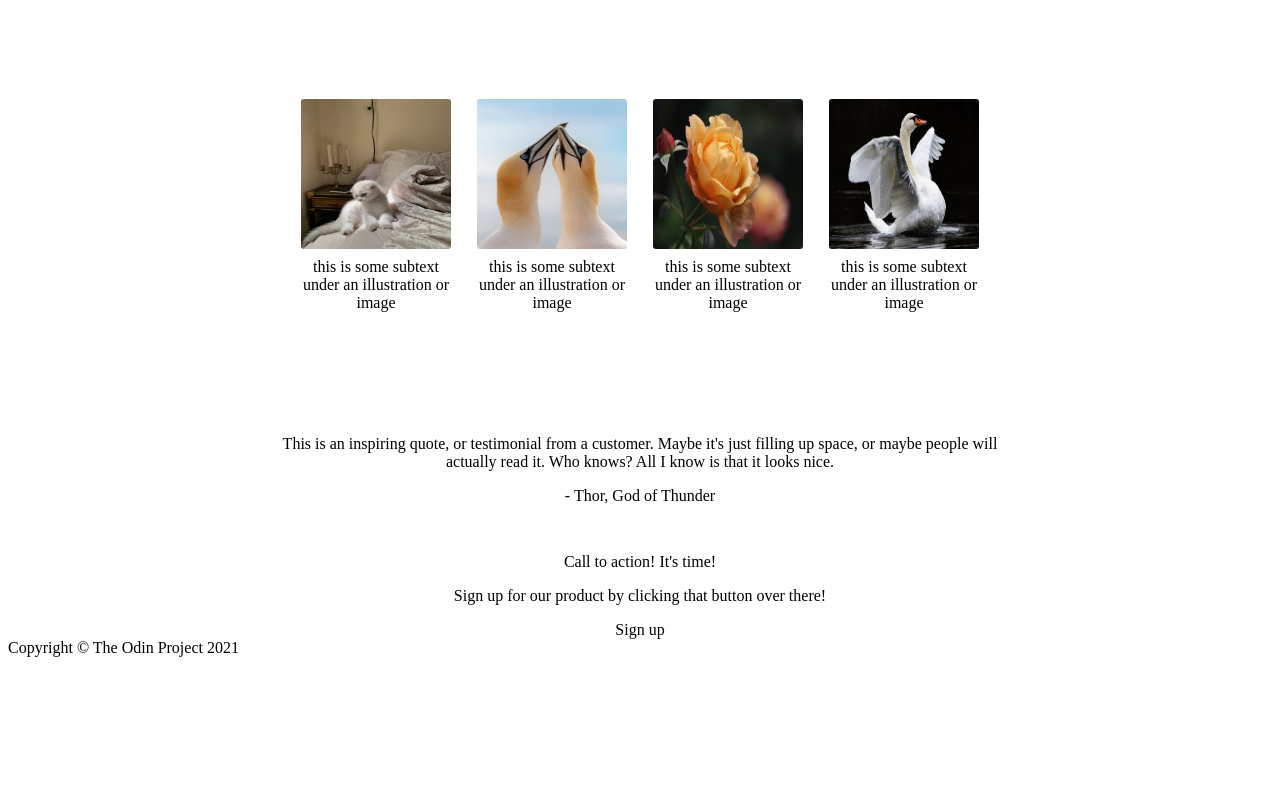
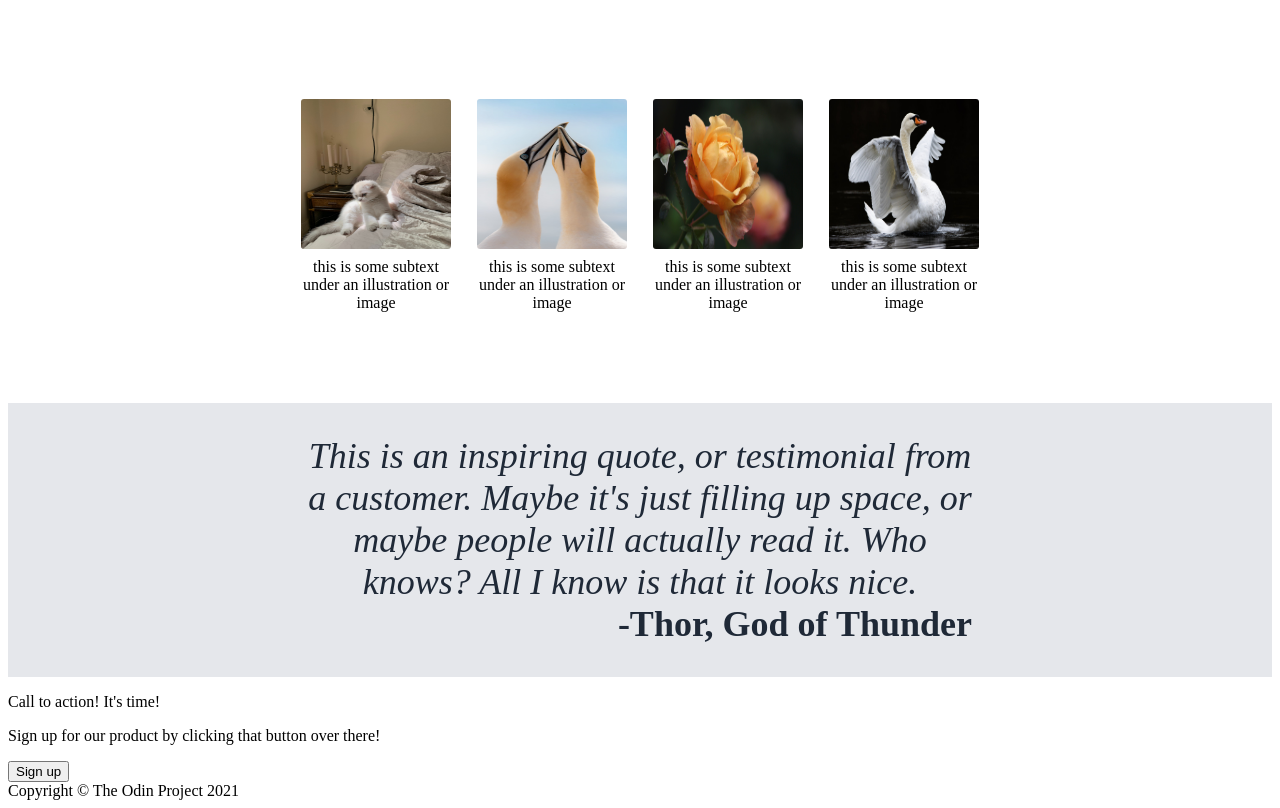
Before and after one commit to Starrk12/landing-page, a plain HTML site: page index.html in a window 1280 px wide. Shown: the part 592-1400 px from the top of the page. Before the commit the page ends 1257 px from the top, so only its background shows below. Drawn offline with Linux system fonts and the light colour scheme.

Commit message:
complete quote section

```diff
--- a/index.html
+++ b/index.html
@@ -51,15 +51,15 @@
                 <div>this is some subtext under an illustration or image</div>
             </div>
         </div>
-        <div class="quote">
-            <p>This is an inspiring quote, or testimonial from a customer. Maybe it's just filling up space, or maybe people will actually read it. Who knows? All I know is that it looks nice.</p>
-            <p>- Thor, God of Thunder</p>
-        </div>
-        <div class="signup">
-            <p>Call to action! It's time!</p>
-            <p>Sign up for our product by clicking that button over there!</p>
-            <div class="button2">Sign up</div>
-        </div>
+    </div>
+    <div class="quote">
+        <span class="saying"> This is an inspiring quote, or testimonial from a customer. Maybe it's just filling up space, or maybe people will actually read it. Who knows? All I know is that it looks nice.</span>
+        <span class="writer">-Thor, God of Thunder</span>
+    </div>
+    <div class="signup">
+        <p>Call to action! It's time!</p>
+        <p>Sign up for our product by clicking that button over there!</p>
+        <button class="button2">Sign up</button>
     </div>
 
     <div class="footer">
--- a/style.css
+++ b/style.css
@@ -63,6 +63,19 @@ body {
     height: 400px;
     gap: 16px;
 }
+.quote {
+    font-size: 36px;
+    font-style: italic;
+    color: #1f2937;
+    background-color: #e5e7eb;
+    display: flex;
+    flex-direction: column;
+    justify-content: space-around;
+    text-align: center;
+    padding: 32px;
+    padding-left: 300px;
+    padding-right: 300px;
+}
 ul {
     list-style: none;
     display: flex;
@@ -101,3 +114,12 @@ a {
     border-radius: 8px;
     padding: 5px;
 }
+.quote .writer {
+    text-align: right;
+    font-weight: bold;
+    color: #1f2937;
+    font-style: normal;
+}
+.saying {
+    margin-bottom: 0;
+}
```
